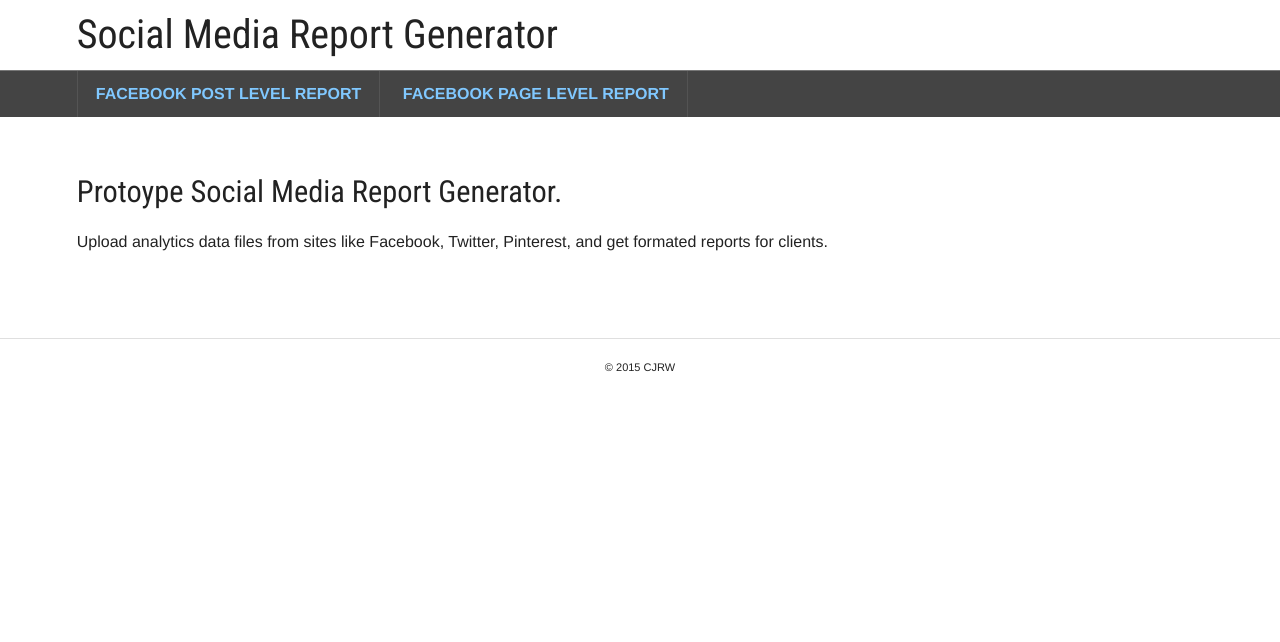
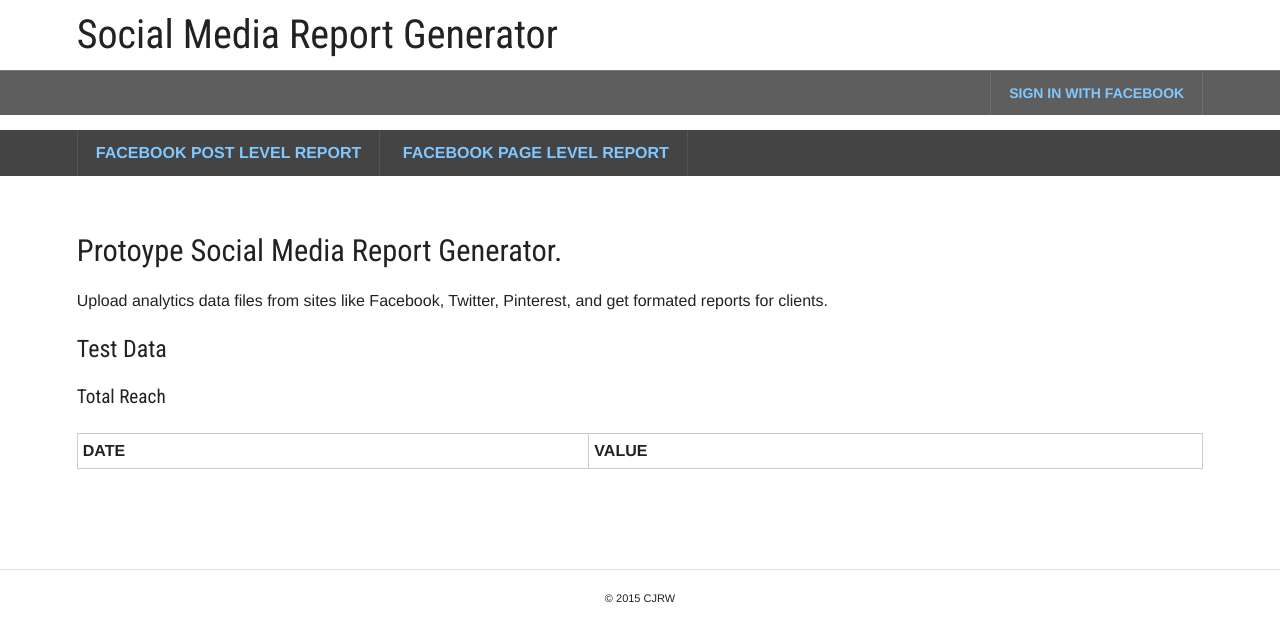
Before and after one commit to waustin/social_analytics_web, a Django app: page / in a window 1280 px wide. Shown: the top 642 px of the page. Run offline with Django 3.2, Linux system fonts and the light colour scheme; lists and menus that the app fills with data are empty; some libraries are stand-ins or nearby versions.

Commit message:
talk to facebok directly

```diff
--- a/assets/sass/screen.scss
+++ b/assets/sass/screen.scss
@@ -9,10 +9,11 @@
         margin-bottom: 0;
     }
 }
-.primary-nav {
+
+@mixin nav-bar($background-color) {
     @extend %wrapper;
-    background-color: $DARK_GREY;
-    $border-color: rgba(lighten($DARK_GREY, 20%), 0.3);
+    background-color: $background-color;
+    $border-color: rgba(lighten($background-color, 20%), 0.3);
     ul {
         @extend %horizontal-nav;
         text-transform: uppercase;
@@ -31,6 +32,22 @@
         text-decoration: none;
         font-weight: bold;
     }
+}
+.auth-nav {
+    @include nav-bar(lighten($DARK_GREY, 10%));
+    text-align: right;
+    @include font-size(1.4);
+    margin-bottom: 15px;
+    .welcome {
+        color: white;
+        span {
+            display: block;
+            padding: 15px 18px;
+        }
+    }
+}
+.primary-nav {
+    @include nav-bar($DARK_GREY);
 }
 
 .page-header {
@@ -95,6 +112,24 @@
         text-align: center;
     }
 }
+.data-set-list {
+    line-height: 1.5;
+    dt {
+        margin: 0;
+        padding: 0;
+        font-weight: normal;
+        .name {
+            display: block;
+            font-weight: bold;
+        }
+        margin-bottom: 10px;
+    }
+    dd {
+        margin-left: 0;
+        padding: 0;
+        margin-bottom: 30px;
+    }
+}
 
 @import "partials/form";
 @import "partials/pagination";
--- a/socialanalytics/urls.py
+++ b/socialanalytics/urls.py
@@ -2,12 +2,12 @@ from django.conf import settings
 from django.conf.urls import include, url
 from django.contrib import admin
 from django.views.generic import TemplateView
-
+from .views import logout, home
 
 
 urlpatterns = [
     # Examples:
-    url(r'^$', TemplateView.as_view(template_name='home.html'), name='home'),
+    url(r'^$', home, name='home'),
 
     # Facebook Reports
     url(r'^facebook/', include('facebook_reports.urls')),
@@ -16,6 +16,10 @@ urlpatterns = [
 
     url(r'^admin/', include(admin.site.urls)),
 
+    # Social Authentication URLs
+    url('', include('social.apps.django_app.urls', namespace='social')),
+
+    url(r'^logout/$', logout, name='logout'),
 ]
 
 # UPLOAD MEDIA IN DEBUG
--- a/socialanalytics/views.py
+++ b/socialanalytics/views.py
@@ -1 +1,53 @@
-# Project specific views go here
+from django.shortcuts import redirect, render
+from django.contrib.auth import logout as auth_logout
+from django.contrib.auth.decorators import login_required
+from django.core.exceptions import ObjectDoesNotExist
+import facebook
+import datetime
+
+def parse_date_values(date_values):
+    return [{'date': datetime.datetime.strptime(i['end_time'][:10], '%Y-%m-%d'), 'value':i['value']} for i in date_values]
+
+
+def parse_fb_data(data):
+    REACH_KEY = 'page_impressions_unique'
+    ENGAGED_KEY = 'page_engaged_users'
+    IMPRESSIONS = 'page_impressions'
+    STORIES = 'page_stories'
+    STORYTELLERS = 'page_storytellers'
+    FANS = 'page_fans'
+
+    out_data = {}
+    for i in data:
+        if i['name'] == REACH_KEY:
+            out_data[REACH_KEY] = parse_date_values(i['values'])
+    print out_data
+    return out_data
+
+
+def home(request):
+    data = xrange(10)
+
+    access_token = ''
+    user = request.user
+    page_id = 'me'
+    page_id = 'Caboodles'
+    page_id = '/Caboodles/insights/'
+    if user and not user.is_anonymous():
+        try:
+            social = user.social_auth.get(provider='facebook')
+        except ObjectDoesNotExist:
+            return render(request, 'home.html', {
+                  'data': data,
+                  'token': access_token})
+        access_token = social.extra_data['access_token']
+        graph = facebook.GraphAPI(access_token=access_token)
+        data = graph.get_object(page_id, period='days_28', since='2015/06/01', until='2015/09/1')
+        data = parse_fb_data(data['data'])
+    return render(request, 'home.html', {
+                  'data': data})
+
+
+def logout(request):
+    auth_logout(request)
+    return redirect('home')
--- a/templates/base.html
+++ b/templates/base.html
@@ -37,7 +37,16 @@
         <header class="main-header">
             <h1>Social Media Report Generator</h1>
         </header>
-
+        <nav class="auth-nav">
+            <ul>
+                {% if user and not user.is_anonymous %}
+                    <li class="welcome"><span>Welcome, {{user.get_full_name}}</span></li>
+                    <li><a href="{% url 'logout' %}">Sign Out</a></li>
+                {% else %}
+                    <li><a href="{% url 'social:begin' 'facebook' %}">Sign In with Facebook</a></li>
+                {% endif %}
+            </ul>
+        </nav>
         <nav class="primary-nav">
             <ul>
                 <li><a href="{% url 'facebook_post_report' %}">Facebook Post Level Report</a></li>
--- a/templates/home.html
+++ b/templates/home.html
@@ -1,8 +1,34 @@
 {% extends "one_column_layout_base.html" %}
 
 {% block content %}
+{% load humanize %}
     <h2>Protoype Social Media Report Generator.</h2>
     <p>
         Upload analytics data files from sites like Facebook, Twitter, Pinterest, and get formated reports for clients.
     </p>
+    <h3>Test Data</h3>
+    {% comment %}
+    <dl class="data-set-list">
+    {% for d in data %}
+        <dt>{{d.title}}
+            <span class="name">{{d.name}}</span>
+        </dt>
+        <dd>{{d.description}}</dd>
+    {% endfor %}
+    </dl>
+    {% endcomment %}
+    <h4>Total Reach</h4>
+    <table>
+        <thead>
+            <tr><th>Date</th><th>Value</th></tr>
+        </thead>
+        <tbody>
+    {% for i in data.page_impressions_unique %}
+        <tr>
+        <td>{{i.date|date:"m/d/Y"}}</td><td>{{i.value|intcomma}}</td>
+        </tr>
+    {% endfor %}
+    </tbody>
+    </table>
+
 {% endblock content %}
```
Also changed, not shown: socialanalytics/settings/base.py (+16 -0 lines), assets/css/screen.css.
